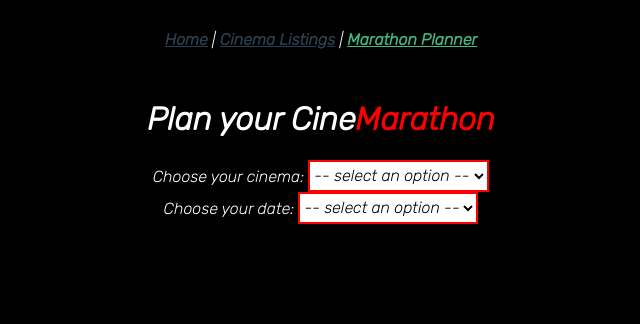
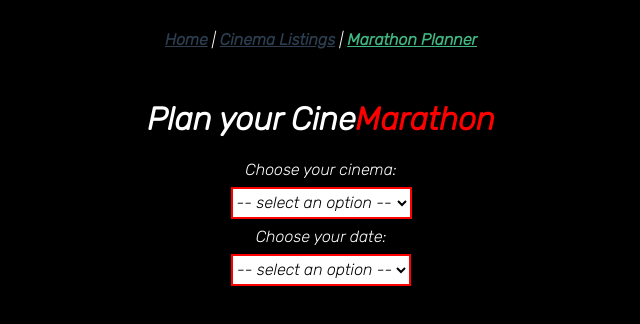
Before and after one commit to markywildtype/cinemarathon, a Vue app: page /planner in a window 1280 px wide. Shown: the top 324 px of the page, without its empty margins (319-959 px from the left). Built offline with nearby package versions, Linux system fonts and the light colour scheme; data requests are answered from the project's data file.

Commit message:
styling improvements etc

```diff
--- a/public/main.css
+++ b/public/main.css
@@ -1,3 +1,4 @@
 body {
     margin: 0;
+    background-color: black;
 }
--- a/src/App.vue
+++ b/src/App.vue
@@ -13,8 +13,7 @@
 
 <style>
 #app {
-  background-color: black;
-  height: 100vh;
+  height: 100%;
   font-family: 'Rubik', sans-serif;
   font-style: italic;
   font-weight: lighter;
--- a/src/components/BaseSelect.vue
+++ b/src/components/BaseSelect.vue
@@ -1,5 +1,5 @@
 <template>
-  <div>
+  <div class="base-select">
     <label v-if="label" for="base-select">{{ label }}</label>
     <select name="base-select" id="base-select" @change="onSelectChanged">
       <option disabled selected value> -- select an option -- </option>
@@ -35,6 +35,16 @@ export default {
 </script>
 
 <style scoped>
+.base-select {
+  margin: auto;
+  width: 50%;
+}
+
+label {
+  display: block;
+  margin: 0.5em 0;
+}
+
 #base-select {
   background-color: white;
   font-family: 'Rubik', sans-serif;
--- a/src/views/Planner.vue
+++ b/src/views/Planner.vue
@@ -11,6 +11,7 @@
       label="Choose your date: "
       @value-selected="setSelectedDate"
     />
+    <!-- This bit should be in the listings component -->
     <div class="listings-display" v-if="selectedCinemaId">
       <div v-for="listing in listings" :key="listing.id">
         <h1>{{ listing.name }}</h1>
```
